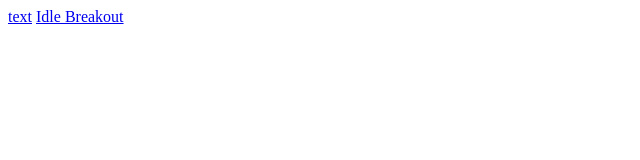
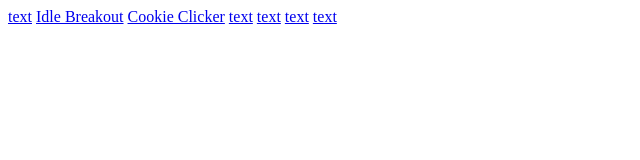
Before and after one commit to Daco3000/Daco3000.github.io, a plain HTML site: page index.html in a window 1280 px wide. Shown: the whole page, without its empty margins (0-640 px from the left). Drawn offline with Linux system fonts and the light colour scheme.

Commit message:
Update index.html

```diff
--- a/index.html
+++ b/index.html
@@ -1,2 +1,7 @@
 <a href="url">text</a>
 <a href="https://daco3000.github.io/Idlebrick.GitHub.io/">Idle Breakout</a>
+<a href="https://daco3000.github.io/CC/">Cookie Clicker</a>
+<a href="url">text</a>
+<a href="url">text</a>
+<a href="url">text</a>
+<a href="url">text</a>
```
